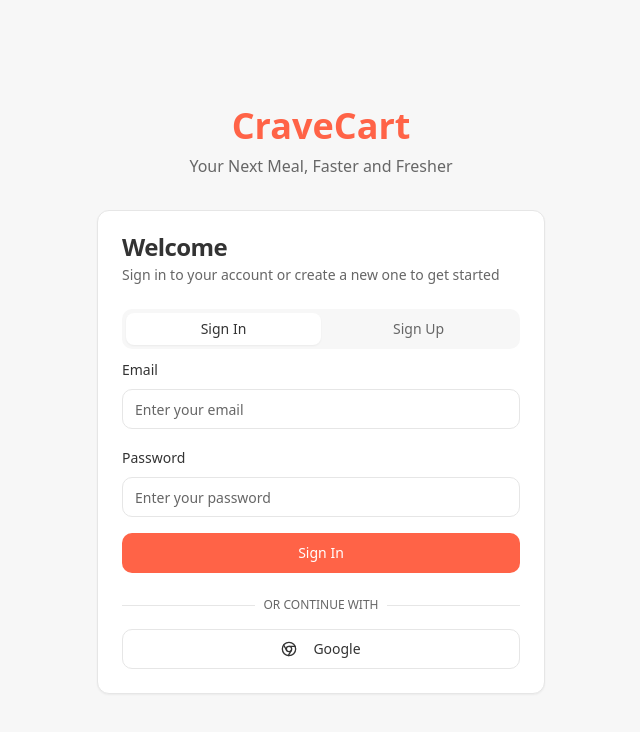
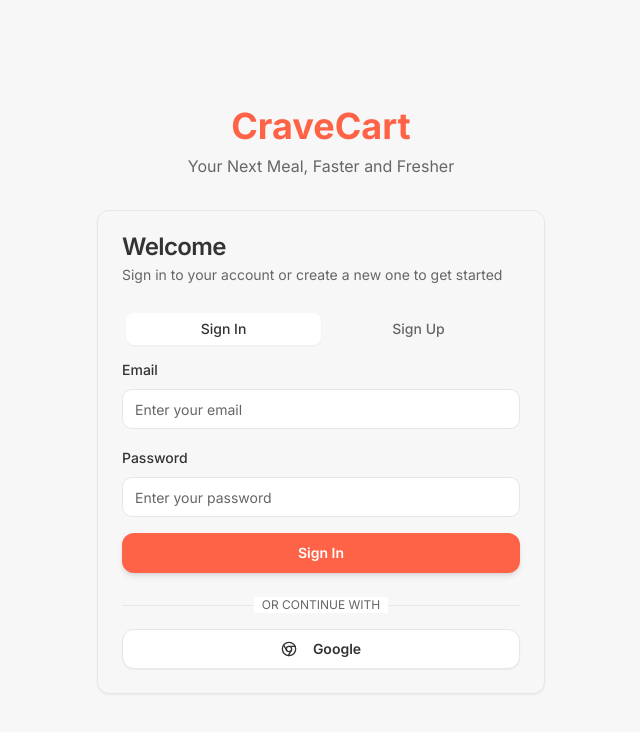
Before and after one commit to mohdkaif3002/dishdash-supalicious, a React (Vite) app: page /auth in a window 1280 px wide. Shown: the top 732 px of the page, without its empty margins (319-959 px from the left). Built offline with nearby package versions, Linux system fonts and the light colour scheme.

Commit message:
Refactor: Apply brand identity styling
Apply global font and color foundation, update Tailwind configuration, implement logo and slogan, and refactor component-specific classes to align with the new brand identity.

```diff
--- a/index.html
+++ b/index.html
@@ -3,9 +3,14 @@
   <head>
     <meta charset="UTF-8" />
     <meta name="viewport" content="width=device-width, initial-scale=1.0" />
-    <title>dishdash-supalicious</title>
-    <meta name="description" content="Lovable Generated Project" />
-    <meta name="author" content="Lovable" />
+    <title>CraveCart - Your Next Meal, Faster and Fresher</title>
+    <meta name="description" content="CraveCart - From Craving to Doorstep. Order delicious food from your favorite local restaurants with fast delivery." />
+    <meta name="author" content="CraveCart" />
+
+    <!-- Inter Font from Google Fonts -->
+    <link rel="preconnect" href="https://fonts.googleapis.com">
+    <link rel="preconnect" href="https://fonts.gstatic.com" crossorigin>
+    <link href="https://fonts.googleapis.com/css2?family=Inter:wght@400;500;600;700;800&display=swap" rel="stylesheet">
 
     <meta property="og:title" content="dishdash-supalicious" />
     <meta property="og:description" content="Lovable Generated Project" />
--- a/src/components/Navigation.tsx
+++ b/src/components/Navigation.tsx
@@ -26,10 +26,14 @@ export function Navigation() {
       <div className="container flex h-16 items-center justify-between">
         {/* Logo */}
         <Link to="/" className="flex items-center space-x-2">
-          <div className="h-8 w-8 rounded-lg bg-primary flex items-center justify-center">
-            <span className="text-white font-bold text-lg">C</span>
+          <div className="h-8 w-8 rounded-lg bg-primary flex items-center justify-center shadow-md">
+            {/* CraveCart Logo - C shaped like location pin with fork */}
+            <svg className="h-5 w-5 text-primary-foreground" viewBox="0 0 24 24" fill="currentColor">
+              <path d="M12 2C8.13 2 5 5.13 5 9c0 5.25 7 13 7 13s7-7.75 7-13c0-3.87-3.13-7-7-7zm-1 8h2v6h-2v-6zm0-4h2v2h-2V6z"/>
+            </svg>
           </div>
-          <span className="text-xl font-bold text-primary">CraveCart</span>
+          <span className="text-xl font-extrabold text-primary">Crave</span>
+          <span className="text-xl font-light text-foreground">Cart</span>
         </Link>
 
         {/* Search Bar - Hidden on mobile */}
@@ -38,13 +42,13 @@ export function Navigation() {
             <Search className="absolute left-3 top-1/2 transform -translate-y-1/2 text-muted-foreground h-4 w-4" />
             <Input
               placeholder="Find your next craving..."
-              className="pl-10 pr-4"
+              className="pl-10 pr-4 border-border bg-background rounded-md focus:ring-2 focus:ring-ring focus:border-ring shadow-sm"
             />
           </div>
         </div>
 
         {/* Location */}
-        <div className="hidden sm:flex items-center text-sm text-muted-foreground">
+        <div className="hidden sm:flex items-center text-sm text-secondary-text">
           <MapPin className="h-4 w-4 mr-1" />
           <span>Location</span>
         </div>
@@ -118,12 +122,12 @@ export function Navigation() {
       </div>
 
       {/* Mobile Search */}
-      <div className="md:hidden border-t p-4">
+      <div className="md:hidden border-t border-border p-4 bg-background">
         <div className="relative w-full">
           <Search className="absolute left-3 top-1/2 transform -translate-y-1/2 text-muted-foreground h-4 w-4" />
           <Input
             placeholder="Find your next craving..."
-            className="pl-10 pr-4"
+            className="pl-10 pr-4 border-border bg-background rounded-md focus:ring-2 focus:ring-ring focus:border-ring shadow-sm"
           />
         </div>
       </div>
--- a/src/components/RestaurantCard.tsx
+++ b/src/components/RestaurantCard.tsx
@@ -21,7 +21,7 @@ interface RestaurantCardProps {
 export function RestaurantCard({ restaurant, estimatedDelivery = "25-30 mins", onClick }: RestaurantCardProps) {
   return (
     <Card
-      className="cursor-pointer hover:shadow-lg transition-shadow duration-200 overflow-hidden"
+      className="cursor-pointer bg-card border border-border rounded-xl shadow-sm transition-all duration-300 hover:shadow-lg hover:-translate-y-1 overflow-hidden"
       onClick={onClick}
     >
       <div className="relative">
@@ -41,14 +41,14 @@ export function RestaurantCard({ restaurant, estimatedDelivery = "25-30 mins", o
 
         {/* Overlay badges */}
         <div className="absolute top-3 left-3">
-          <Badge variant="secondary" className="bg-background/80 backdrop-blur-sm">
+          <Badge variant="secondary" className="bg-background/90 backdrop-blur-sm shadow-sm border border-border">
             ⚡ Fast Delivery
           </Badge>
         </div>
 
         {restaurant.avg_cost_for_two && (
           <div className="absolute top-3 right-3">
-            <Badge className="bg-primary text-white">
+            <Badge className="bg-primary text-primary-foreground shadow-md">
               ₹{Math.floor(restaurant.avg_cost_for_two / 100)} for two
             </Badge>
           </div>
--- a/src/components/ui/button.tsx
+++ b/src/components/ui/button.tsx
@@ -5,17 +5,17 @@ import { cva, type VariantProps } from "class-variance-authority"
 import { cn } from "@/lib/utils"
 
 const buttonVariants = cva(
-  "inline-flex items-center justify-center gap-2 whitespace-nowrap rounded-md text-sm font-medium ring-offset-background transition-colors focus-visible:outline-none focus-visible:ring-2 focus-visible:ring-ring focus-visible:ring-offset-2 disabled:pointer-events-none disabled:opacity-50 [&_svg]:pointer-events-none [&_svg]:size-4 [&_svg]:shrink-0",
+  "inline-flex items-center justify-center gap-2 whitespace-nowrap rounded-lg text-sm font-semibold shadow-md transition-colors focus-visible:outline-none focus-visible:ring-2 focus-visible:ring-ring focus-visible:ring-offset-2 disabled:pointer-events-none disabled:opacity-50 [&_svg]:pointer-events-none [&_svg]:size-4 [&_svg]:shrink-0",
   {
     variants: {
       variant: {
-        default: "bg-primary text-primary-foreground hover:bg-primary/90",
+        default: "bg-primary text-primary-foreground hover:bg-primary/90 shadow-md hover:shadow-lg transition-all duration-300",
         destructive:
-          "bg-destructive text-destructive-foreground hover:bg-destructive/90",
+          "bg-destructive text-destructive-foreground hover:bg-destructive/90 shadow-md",
         outline:
-          "border border-input bg-background hover:bg-accent hover:text-accent-foreground",
+          "border border-border bg-background hover:bg-accent hover:text-accent-foreground shadow-sm",
         secondary:
-          "bg-secondary text-secondary-foreground hover:bg-secondary/80",
+          "bg-card text-card-foreground hover:bg-muted shadow-sm border border-border",
         ghost: "hover:bg-accent hover:text-accent-foreground",
         link: "text-primary underline-offset-4 hover:underline",
       },
--- a/src/index.css
+++ b/src/index.css
@@ -8,30 +8,29 @@ All colors MUST be HSL.
 
 @layer base {
   :root {
-    /* CraveCart Design System */
-    --background: 0 0% 100%;
+    /* CraveCart Official Brand Colors */
+    --background: 0 0% 100%; /* #FFFFFF */
     --foreground: 0 0% 20%; /* #333333 */
 
-    --card: 0 0% 100%;
-    --card-foreground: 0 0% 20%;
+    --card: 0 0% 97%; /* #F8F8F8 */
+    --card-foreground: 0 0% 20%; /* #333333 */
 
     --popover: 0 0% 100%;
     --popover-foreground: 0 0% 20%;
 
     /* Primary - Tomato #FF6347 */
-    --primary: 9 100% 64%;
-    --primary-foreground: 0 0% 100%;
+    --primary: 9 100% 64%; /* #FF6347 */
+    --primary-foreground: 0 0% 100%; /* #FFFFFF */
 
-    /* Secondary - Gold #FFD700 */
-    --secondary: 51 100% 50%;
-    --secondary-foreground: 0 0% 20%;
+    /* Secondary text */
+    --secondary: 0 0% 40%; /* #666666 */
+    --secondary-foreground: 0 0% 100%;
 
-    /* Off-white background */
     --muted: 0 0% 97%; /* #F8F8F8 */
     --muted-foreground: 0 0% 40%; /* #666666 */
 
-    --accent: 51 100% 50%; /* Gold */
-    --accent-foreground: 0 0% 20%;
+    --accent: 9 100% 64%;
+    --accent-foreground: 0 0% 100%;
 
     --destructive: 0 84% 60%; /* #DC3545 */
     --destructive-foreground: 0 0% 100%;
@@ -39,15 +38,15 @@ All colors MUST be HSL.
     --success: 134 61% 41%; /* #28A745 */
     --success-foreground: 0 0% 100%;
 
-    --border: 0 0% 90%;
-    --input: 0 0% 90%;
+    --border: 220 13% 91%; /* #E5E7EB */
+    --input: 220 13% 91%;
     --ring: 9 100% 64%; /* Primary tomato */
 
     --radius: 0.75rem;
 
-    /* Text colors */
+    /* Brand-specific text colors */
     --text-primary: 0 0% 20%; /* #333333 */
-    --text-secondary: 0 0% 40%; /* #666666 */
+    --secondary-text: 0 0% 40%; /* #666666 */
     --text-subtle: 0 0% 60%; /* #999999 */
 
     --sidebar-background: 0 0% 98%;
@@ -106,5 +105,6 @@ All colors MUST be HSL.
 
   body {
     @apply bg-background text-foreground;
+    font-family: 'Inter', sans-serif;
   }
 }
--- a/tailwind.config.ts
+++ b/tailwind.config.ts
@@ -52,6 +52,7 @@ export default {
 					DEFAULT: 'hsl(var(--card))',
 					foreground: 'hsl(var(--card-foreground))'
 				},
+				'secondary-text': 'hsl(var(--secondary-text))',
 				sidebar: {
 					DEFAULT: 'hsl(var(--sidebar-background))',
 					foreground: 'hsl(var(--sidebar-foreground))',
@@ -62,6 +63,9 @@ export default {
 					border: 'hsl(var(--sidebar-border))',
 					ring: 'hsl(var(--sidebar-ring))'
 				}
+			},
+			fontFamily: {
+				sans: ['Inter', 'sans-serif']
 			},
 			borderRadius: {
 				lg: 'var(--radius)',
```
Also changed, not shown: src/pages/Index.tsx (+24 -16 lines).
